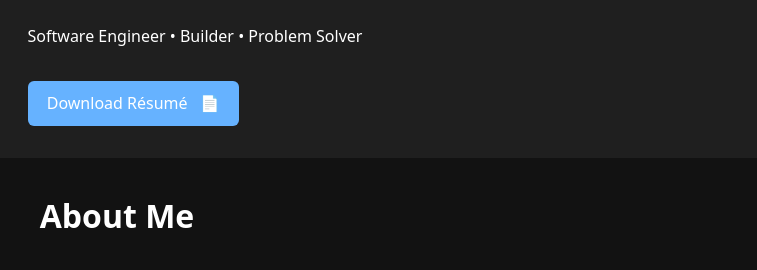
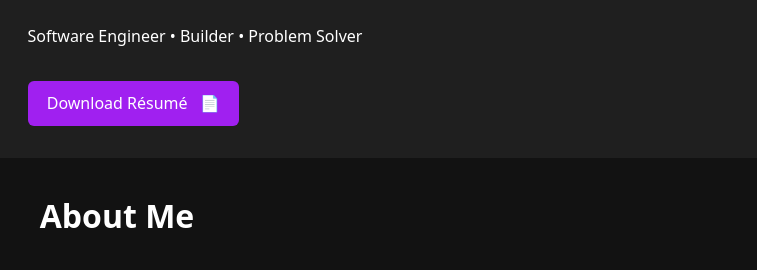
Before and after one commit to gshanahan/GQShanahan, a plain HTML site: page index.html in a window 1280 px wide. Shown: the part 126-396 px from the top of the page, 523-1280 px from the left. Drawn offline with Linux system fonts and the light colour scheme.

Commit message:
Update style.css

```diff
--- a/style.css
+++ b/style.css
@@ -41,7 +41,7 @@ body {
   padding: 0.6rem 1.2rem;
   font-size: 1rem;
   color: #fff;
-  background-color: #66b2ff;
+  background-color: #A020F0;
   border: none;
   border-radius: 6px;
   text-decoration: none;
```
